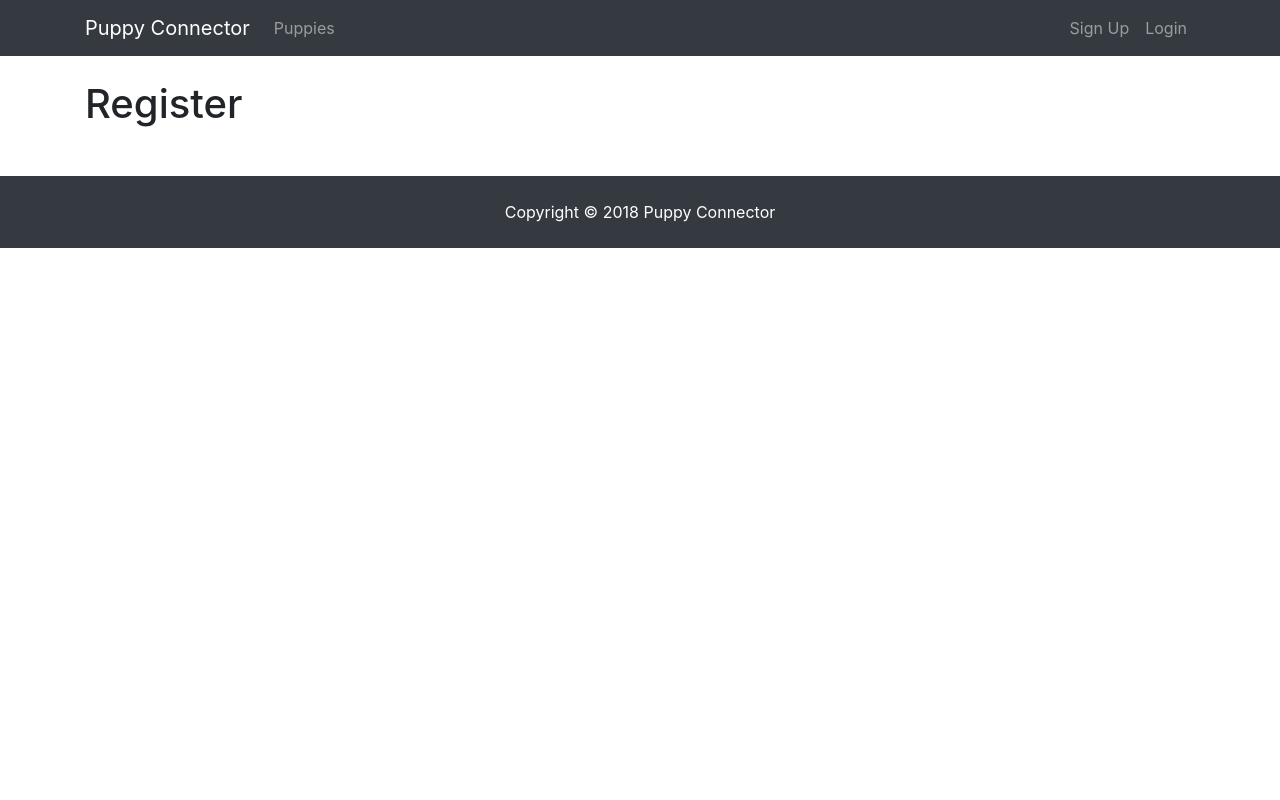
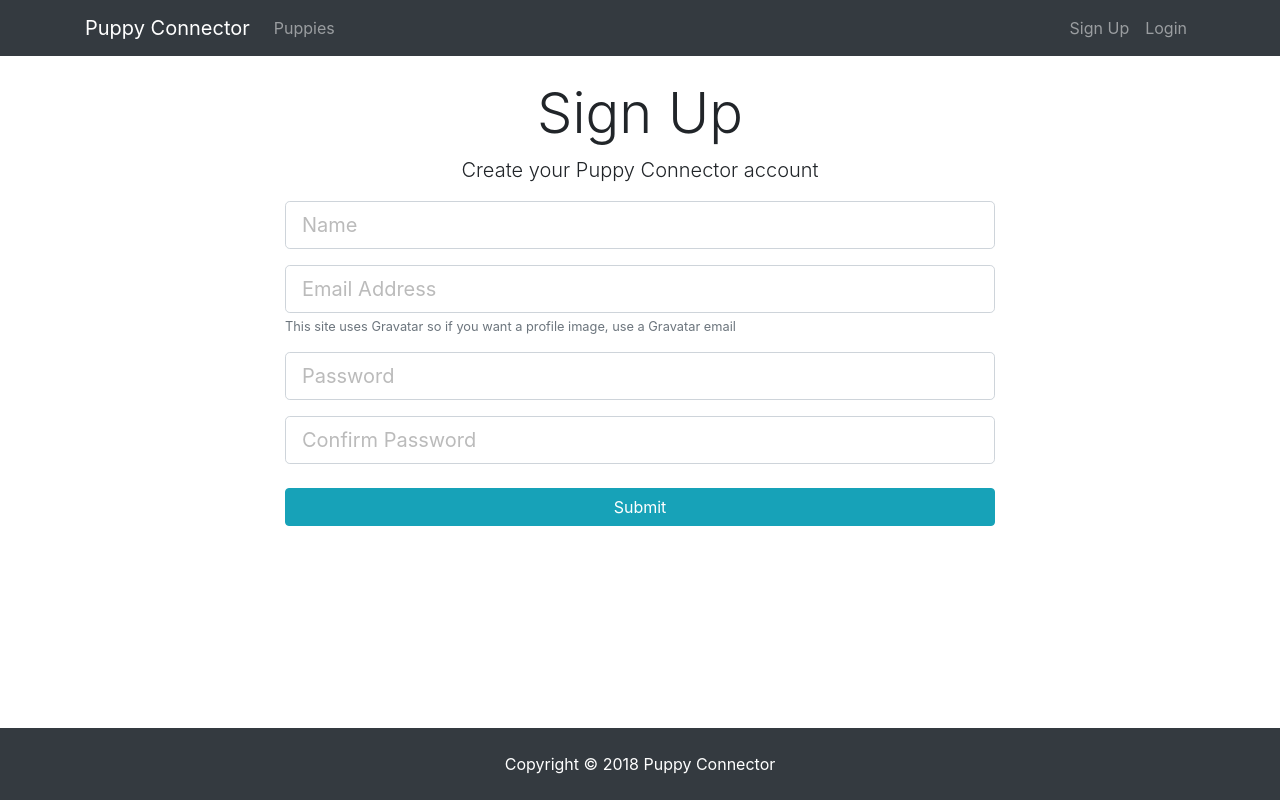
Before and after one commit to dankreiger/mern-starter, a React (Create React App) app in the folder client/: page /register in a window 1280 px wide. Built offline with nearby package versions, Linux system fonts and the light colour scheme.

Commit message:
feat: add login/register frontend

```diff
--- a/client/src/App.css
+++ b/client/src/App.css
@@ -1,3 +1,8 @@
+.App {
+  position: relative;
+  height: 100%;
+}
+
 img {
   width: 100%;
 }
@@ -37,3 +42,9 @@ img {
 .form-control::placeholder {
   color: #bbb !important;
 }
+
+footer {
+  position: absolute;
+  bottom: 0;
+  width: 100%;
+}
--- a/client/src/components/auth/Login.js
+++ b/client/src/components/auth/Login.js
@@ -1,7 +1,76 @@
 import React, { Component } from 'react';
+import axios from 'axios';
+import classNames from 'classnames';
+export default class Login extends Component {
+  constructor() {
+    super();
+    this.state = {
+      email: '',
+      password: '',
+      errors: {}
+    };
+  }
 
-export default class Login extends Component {
+  onSubmit = e => {
+    e.preventDefault();
+    const { email, password } = this.state;
+
+    const user = {
+      email,
+      password
+    };
+    axios
+      .post('/api/users/register', user)
+      .then(res => console.log(res.data))
+      .catch(err => this.setState({ errors: err.response.data }));
+  };
+  onChange = e => {
+    this.setState({ [e.target.name]: e.target.value });
+  };
   render() {
-    return <h1>Login</h1>;
+    const { email, errors, password } = this.state;
+    return (
+      <div className="login">
+        <div className="container">
+          <div className="row">
+            <div className="col-md-8 m-auto">
+              <h1 className="display-4 text-center">Log In</h1>
+              <p className="lead text-center">
+                Sign in to your Puppy Connector account
+              </p>
+              <form onSubmit={this.onSubmit}>
+                <div className="form-group">
+                  <input
+                    type="email"
+                    className={classNames('form-control form-control-lg', {
+                      'is-invalid': errors.email
+                    })}
+                    placeholder="Email Address"
+                    name="email"
+                    value={email}
+                    onChange={this.onChange}
+                  />
+                  <div className="invalid-feedback">{errors.email}</div>
+                </div>
+                <div className="form-group">
+                  <input
+                    type="password"
+                    className={classNames('form-control form-control-lg', {
+                      'is-invalid': errors.password
+                    })}
+                    placeholder="Password"
+                    name="password"
+                    value={password}
+                    onChange={this.onChange}
+                  />
+                  <div className="invalid-feedback">{errors.password}</div>
+                </div>
+                <input type="submit" className="btn btn-info btn-block mt-4" />
+              </form>
+            </div>
+          </div>
+        </div>
+      </div>
+    );
   }
 }
--- a/client/src/components/auth/Register.js
+++ b/client/src/components/auth/Register.js
@@ -1,7 +1,113 @@
 import React, { Component } from 'react';
+import axios from 'axios';
+import classNames from 'classnames';
 
 export default class Register extends Component {
+  constructor() {
+    super();
+    this.state = {
+      name: '',
+      email: '',
+      password: '',
+      password2: '',
+      errors: {}
+    };
+  }
+
+  onChange = e => {
+    this.setState({ [e.target.name]: e.target.value });
+  };
+
+  onSubmit = e => {
+    e.preventDefault();
+    const { name, email, password, password2 } = this.state;
+    const newUser = {
+      name,
+      email,
+      password,
+      password2
+    };
+    axios
+      .post('/api/users/register', newUser)
+      .then(res => console.log(res.data))
+      .catch(err => this.setState({ errors: err.response.data }));
+  };
+
   render() {
-    return <h1>Register</h1>;
+    const { email, errors, name, password, password2 } = this.state;
+    return (
+      <div className="register">
+        <div className="container">
+          <div className="row">
+            <div className="col-md-8 m-auto">
+              <h1 className="display-4 text-center">Sign Up</h1>
+              <p className="lead text-center">
+                Create your Puppy Connector account
+              </p>
+              <form onSubmit={this.onSubmit}>
+                <div className="form-group">
+                  <input
+                    type="text"
+                    className={classNames('form-control form-control-lg', {
+                      'is-invalid': errors.name
+                    })}
+                    placeholder="Name"
+                    name="name"
+                    onChange={this.onChange}
+                    value={name}
+                  />
+                  <div className="invalid-feedback">{errors.name}</div>
+                </div>
+                <div className="form-group">
+                  <input
+                    type="email"
+                    className="form-control form-control-lg"
+                    className={classNames('form-control form-control-lg', {
+                      'is-invalid': errors.email
+                    })}
+                    placeholder="Email Address"
+                    name="email"
+                    onChange={this.onChange}
+                    value={email}
+                  />
+                  <div className="invalid-feedback">{errors.email}</div>
+                  <small className="form-text text-muted">
+                    This site uses Gravatar so if you want a profile image, use
+                    a Gravatar email
+                  </small>
+                </div>
+                <div className="form-group">
+                  <input
+                    type="password"
+                    className={classNames('form-control form-control-lg', {
+                      'is-invalid': errors.password
+                    })}
+                    placeholder="Password"
+                    name="password"
+                    onChange={this.onChange}
+                    value={password}
+                  />
+                  <div class="invalid-feedback">{errors.password}</div>
+                </div>
+                <div className="form-group">
+                  <input
+                    type="password"
+                    className={classNames('form-control form-control-lg', {
+                      'is-invalid': errors.password2
+                    })}
+                    placeholder="Confirm Password"
+                    name="password2"
+                    onChange={this.onChange}
+                    value={password2}
+                  />
+                  <div class="invalid-feedback">{errors.password2}</div>
+                </div>
+                <input type="submit" className="btn btn-info btn-block mt-4" />
+              </form>
+            </div>
+          </div>
+        </div>
+      </div>
+    );
   }
 }
--- a/client/src/index.css
+++ b/client/src/index.css
@@ -1,14 +1,17 @@
 body {
   margin: 0;
   padding: 0;
-  font-family: -apple-system, BlinkMacSystemFont, "Segoe UI", "Roboto", "Oxygen",
-    "Ubuntu", "Cantarell", "Fira Sans", "Droid Sans", "Helvetica Neue",
-    sans-serif;
+  font-family: -apple-system, BlinkMacSystemFont, "Segoe UI", "Roboto", "Oxygen", "Ubuntu", "Cantarell", "Fira Sans", "Droid Sans", "Helvetica Neue", sans-serif;
   -webkit-font-smoothing: antialiased;
   -moz-osx-font-smoothing: grayscale;
 }
 
 code {
-  font-family: source-code-pro, Menlo, Monaco, Consolas, "Courier New",
-    monospace;
+  font-family: source-code-pro, Menlo, Monaco, Consolas, "Courier New", monospace;
 }
+
+html,
+body,
+#root {
+  height: 100%;
+}
--- a/package.json
+++ b/package.json
@@ -23,6 +23,7 @@
     "axios": "0.18.0",
     "bcryptjs": "2.4.3",
     "body-parser": "1.18.3",
+    "classnames": "2.2.6",
     "concurrently": "4.1.0",
     "dotenv": "6.1.0",
     "express": "4.16.4",
```
Also changed, not shown: 1 other file (tests, documents, lock files or other folders).
